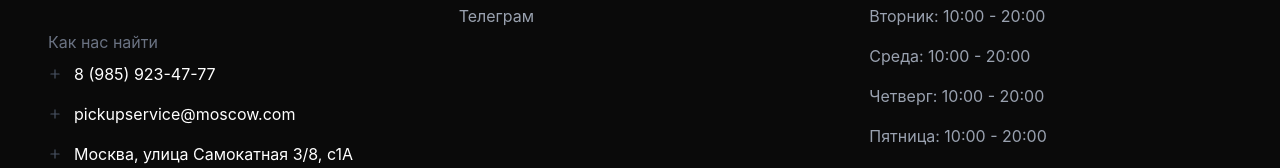
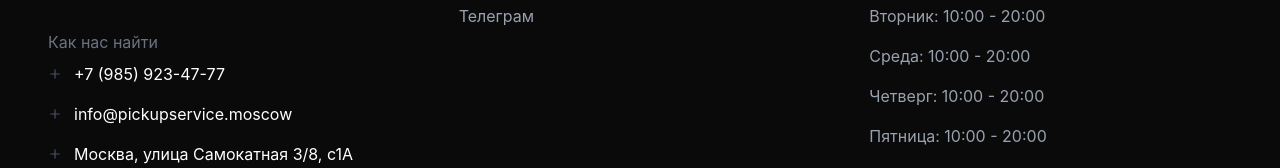
Before and after one commit to awwwdde/pickupservice, a React (Vite) app: page /booking in a window 1280 px wide. Shown: the part 1545-1713 px from the top of the page. Built offline with nearby package versions, Linux system fonts and the light colour scheme; no server answers.

Commit message:
bugs crack2

```diff
--- a/src/components/footer/Footer.tsx
+++ b/src/components/footer/Footer.tsx
@@ -43,12 +43,12 @@ const Footer: FC = () => {
 
               <div className="flex items-center gap-3 group cursor-pointer">
                 <Plus size={14} className="text-gray-600 group-hover:rotate-90 transition-transform" />
-                <a href="tel:84959991122" className="hover:text-gray-300 transition-colors">8 (985) 923-47-77</a>
+                <a href="tel:84959991122" className="hover:text-gray-300 transition-colors">+7 (985) 923-47-77</a>
               </div>
 
               <div className="flex items-center gap-3 group cursor-pointer">
                 <Plus size={14} className="text-gray-600 group-hover:rotate-90 transition-transform" />
-                <a href="mailto:pickupservice@moscow.com" className="hover:text-gray-300 transition-colors">pickupservice@moscow.com</a>
+                <a href="mailto:info@pickupservice.moscow" className="hover:text-gray-300 transition-colors">info@pickupservice.moscow</a>
               </div>
 
               <div className="flex items-center gap-3 group cursor-pointer">
--- a/src/pages/main.tsx
+++ b/src/pages/main.tsx
@@ -67,7 +67,7 @@ const servicesData = [
     image: image2
   },
   {
-      title: 'Молярные, жестяные и сварочные работы',
+      title: 'Малярные, жестяные и сварочные работы',
       subtitle: 'Усиление подвески, установка лебедок, шноркелей и силовых бамперов для самых экстремальных и суровых условий эксплуатации.',
       image: image3
   },
```
